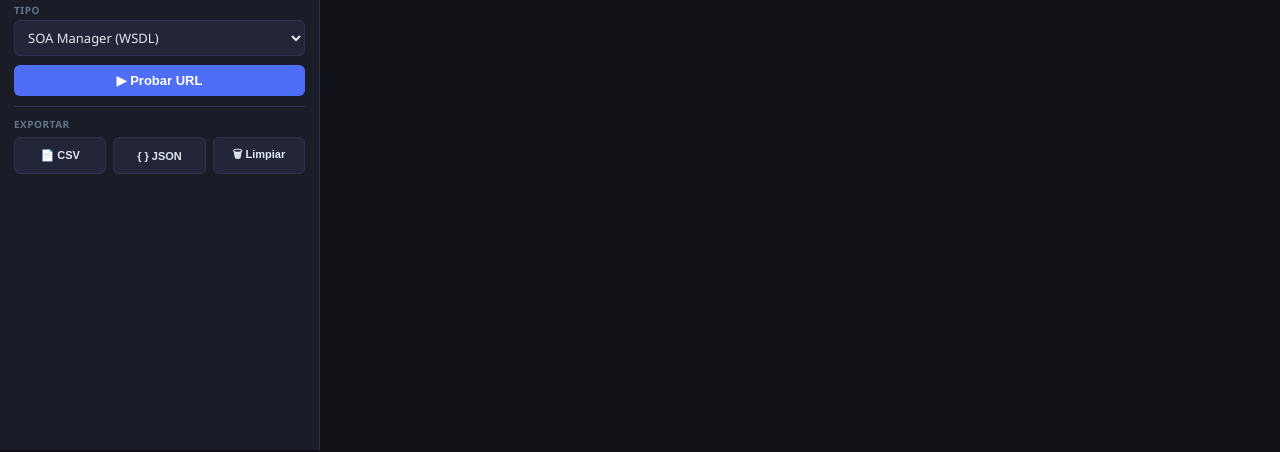
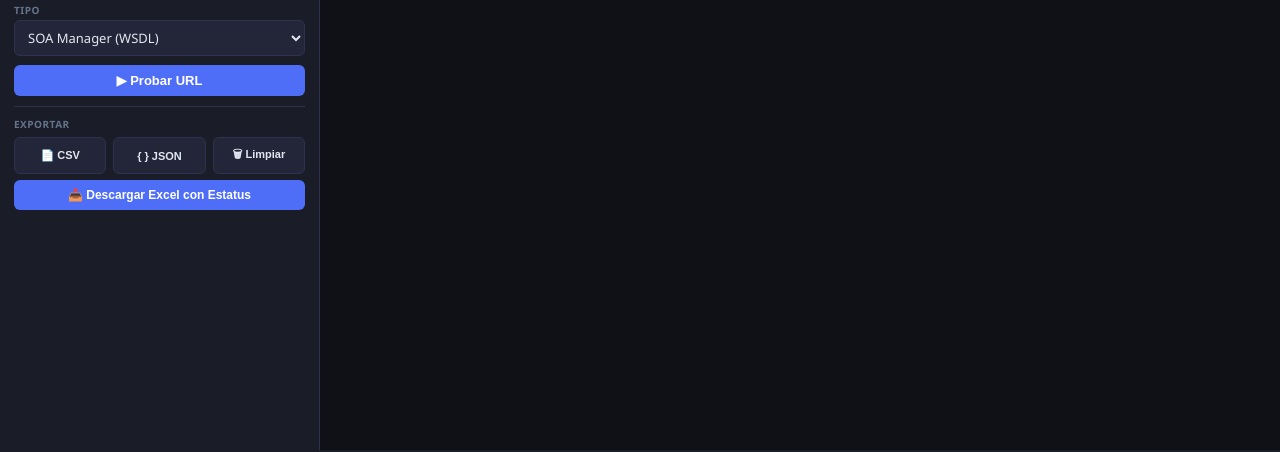
Before and after one commit to cortizm-blip/sap-url-tester, a website: page public/index.html in a window 1280 px wide. Shown: the part 360-812 px from the top of the page. Drawn offline with Linux system fonts and the light colour scheme.

Commit message:
Update index.html

```diff
--- a/public/index.html
+++ b/public/index.html
@@ -208,6 +208,8 @@ hr{border:none;border-top:1px solid #2e3250}
         <button class="btn btn-g" style="flex:1;font-size:11px" onclick="exportJSON()">{ } JSON</button>
         <button class="btn btn-g" style="flex:1;font-size:11px" onclick="clearAll()">🗑 Limpiar</button>
       </div>
+      <button class="btn btn-p" style="width:100%;font-size:12px;margin-top:6px" onclick="downloadExcel()">📥 Descargar Excel con Estatus</button>
+      </div>
     </div>
   </div>
 </aside>
@@ -242,6 +244,9 @@ hr{border:none;border-top:1px solid #2e3250}
 
 <script>
 let results=[];
+let xlsxBase64='';
+let xlsxFileName='';
+let pendingCount=0;
 
 function stab(id,btn){
   document.querySelectorAll('.sb-tab').forEach(b=>b.classList.remove('on'));
@@ -271,6 +276,8 @@ async function handleFile(file){
     const r=await fetch('/api/parse-excel',{method:'POST',body:fd});
     const d=await r.json();
     if(d.error){document.getElementById('dzOk').textContent='❌ '+d.error;return;}
+    xlsxBase64=d.xlsxBase64||'';
+    xlsxFileName=d.fileName||'';
     document.getElementById('bCsv').value=d.urls.map(u=>`${u.name},${u.url},${u.type}`).join('\n');
     document.getElementById('dzOk').textContent=`✅ ${file.name} — ${d.count} URLs cargadas`;
   }catch(e){document.getElementById('dzOk').textContent='❌ '+e.message;}
@@ -499,6 +506,20 @@ function clearAll(){
 function loadSample(){
   document.getElementById('bCsv').value=`zb2b_ws_cliente,https://intercekpfp.kupfer.cl/sap/bc/srt/wsdl/flv_10002A111AD1/bndg_url/sap/bc/srt/scs/sap/zb2b_ws_cliente/300/zb2b_ws_cliente?sap-client=300,soamanager\nAPI_REST,https://intercekpfp.kupfer.cl/sap/bc/rest/pedidos,apirest`;
 }
+function downloadExcel(){
+  if(!results.length)return alert('Sin resultados aún');
+  if(!xlsxBase64)return alert('Carga primero el Excel con el botón de subir archivo');
+  fetch('/api/export-excel',{
+    method:'POST',
+    headers:{'Content-Type':'application/json'},
+    body:JSON.stringify({xlsxBase64,fileName:xlsxFileName,results})
+  }).then(r=>r.blob()).then(blob=>{
+    const a=document.createElement('a');
+    a.href=URL.createObjectURL(blob);
+    a.download=xlsxFileName.replace('.xlsx','')+'_estatus.xlsx';
+    a.click();
+  }).catch(e=>alert('Error: '+e.message));
+}
 function dl(name,content,mime){const a=document.createElement('a');a.href=URL.createObjectURL(new Blob([content],{type:mime}));a.download=name;a.click();}
 function esc(s){return String(s).replace(/&/g,'&amp;').replace(/</g,'&lt;').replace(/>/g,'&gt;').replace(/"/g,'&quot;');}
 </script>
```
